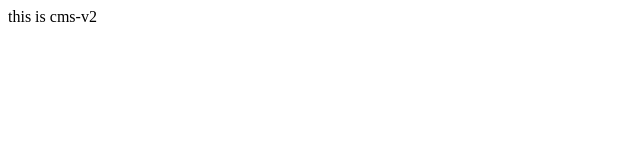
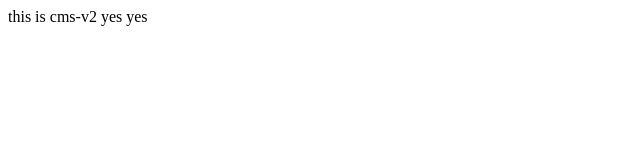
Before and after one commit to Utakato/release-script-5, a plain HTML site: page index.html in a window 1280 px wide. Shown: the full height of the page, 0-640 px from the left. Drawn offline with Linux system fonts and the light colour scheme.

Commit message:
add new stuff

```diff
--- a/index.html
+++ b/index.html
@@ -6,6 +6,6 @@
     <title>Document</title>
   </head>
   <body>
-    this is cms-v2
+    this is cms-v2 yes yes
   </body>
 </html>
```
Also changed, not shown: 1 other file.
